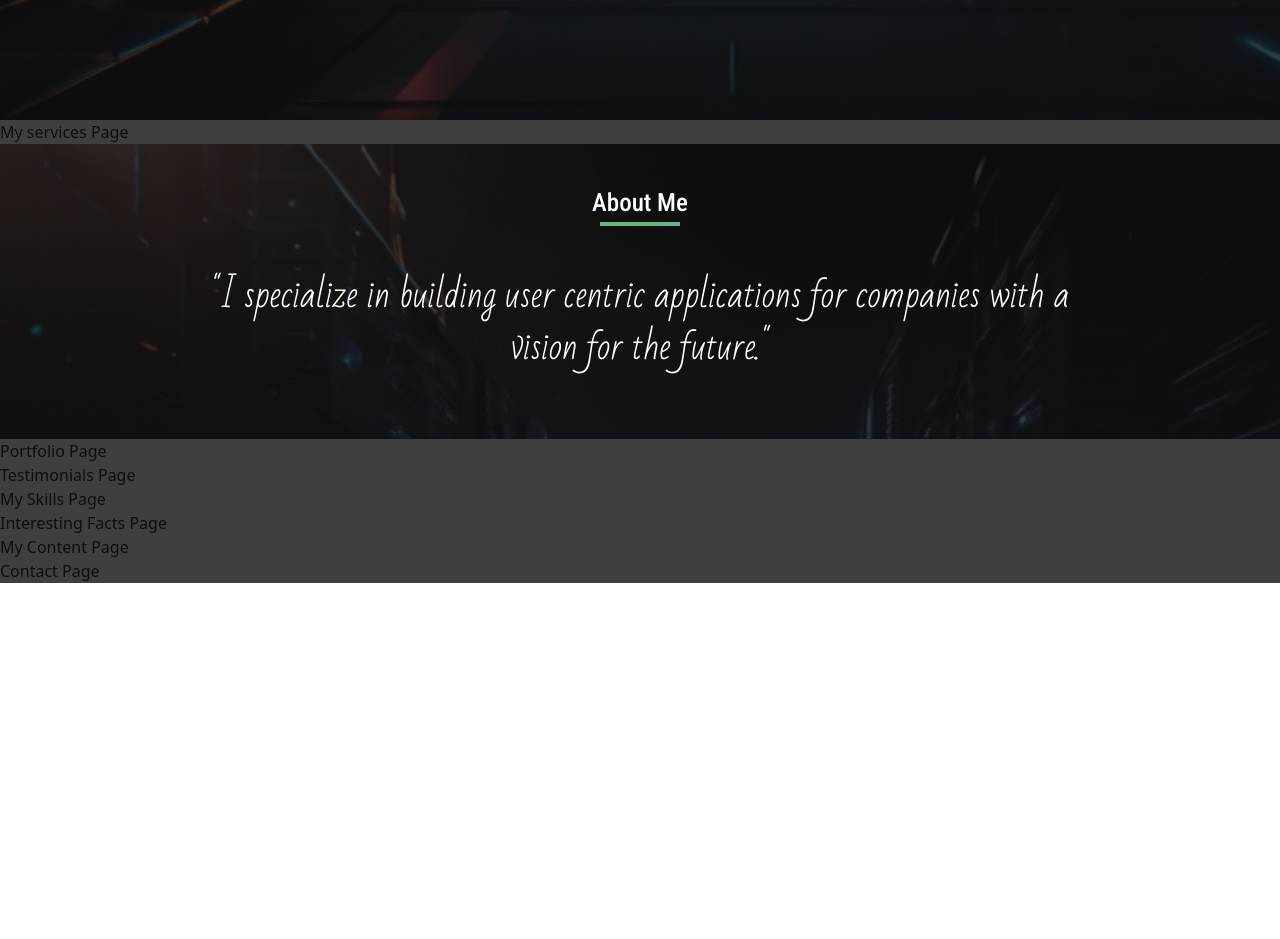
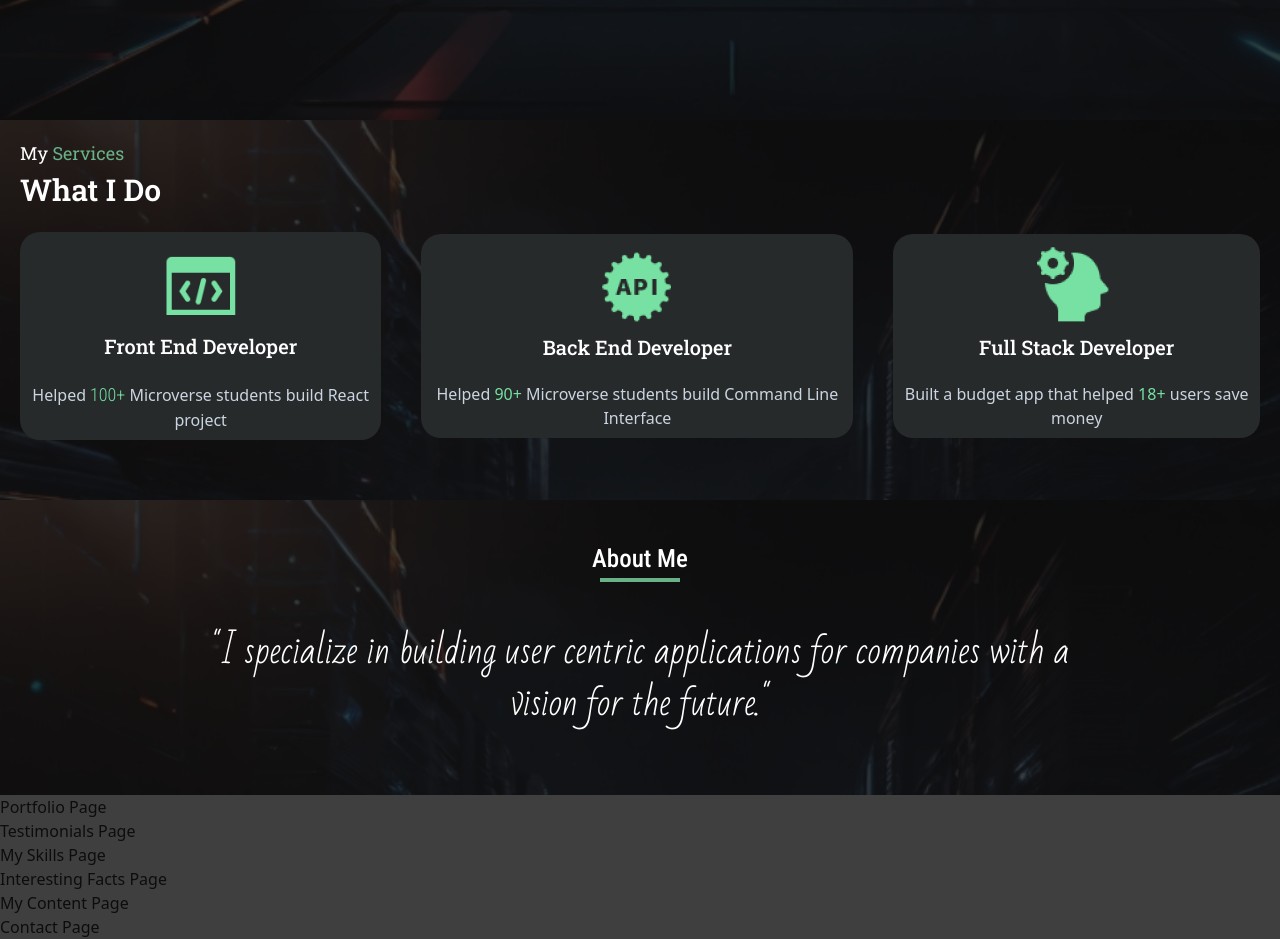
Before and after one commit to Ayokunnumi1/ayokunnumi-portfolio, a JavaScript app: page / in a window 1280 px wide. Shown: the part 680-1619 px from the top of the page. Before the commit the page ends 1263 px from the top, so only its background shows below. Built offline with nearby package versions, Linux system fonts and the light colour scheme; the HTML template or start-up script is replaced by a standard one.

Commit message:
Create my services component & update it

```diff
--- a/src/component/MyServices.js
+++ b/src/component/MyServices.js
@@ -1,7 +1,57 @@
+import "../styles/myServices.css";
+import FrontendImg from "../assets/images/frontend.png";
+import BackendImg from "../assets/images/backend.png";
+import FullStackImg from "../assets/images/fullStack.png";
+
 const MyServices = () => {
-    return (
-        <section>My services Page</section>
-    );
-}
+  return (
+    <section className="bg-home-pg-bg-image bg-no-repeat bg-cover text-white pb-10">
+      <div className="relative z-10">
+        <h3 className="myServices px-5 pt-5">
+          <span>My </span>
+          <span className="text-custom-green">Services</span>
+        </h3>
+        <h3 className="whatIDo mx-5 mt-0">What I Do</h3>
+        <article className="sm:flex flex-col justify-center items-center md:flex-row text-center">
+          <div className="bg-custom-black borderRadius flex flex-col justify-center items-center p-10 m-5 md:p-2 ">
+            <img src={FrontendImg} alt="frontend" className="myServiceImg" />
+            <h4 className="myService_title md:text-nowrap">
+              Front End Developer
+            </h4>
+            <p className="mt-5 text-slate-300">
+              Helped
+              <span className="text-[#76E1A2] myService_title_text">
+                {" "}
+                100+
+              </span>{" "}
+              Microverse students build React project
+            </p>
+          </div>
+          <div className="bg-custom-black borderRadius flex flex-col justify-center items-center p-10 m-5 md:p-2 ">
+            <img src={BackendImg} alt="Backend" className="myServiceImg" />
+            <h4 className="myService_title md:text-nowrap">
+              Back End Developer
+            </h4>
+            <p className="mt-5 text-slate-300">
+              Helped
+              <span className="text-[#76E1A2]"> 90+</span> Microverse students
+              build Command Line Interface
+            </p>
+          </div>
+          <div className="bg-custom-black borderRadius flex flex-col justify-center items-center p-10 m-5 md:p-2 ">
+            <img src={FullStackImg} alt="full stack" className="myServiceImg" />
+            <h4 className="myService_title md:text-nowrap">
+              Full Stack Developer
+            </h4>
+            <p className="mt-5 text-slate-300">
+              Built a budget app that helped
+              <span className="text-[#76E1A2]"> 18+</span> users save money
+            </p>
+          </div>
+        </article>
+      </div>
+    </section>
+  );
+};
 
 export default MyServices;
```
